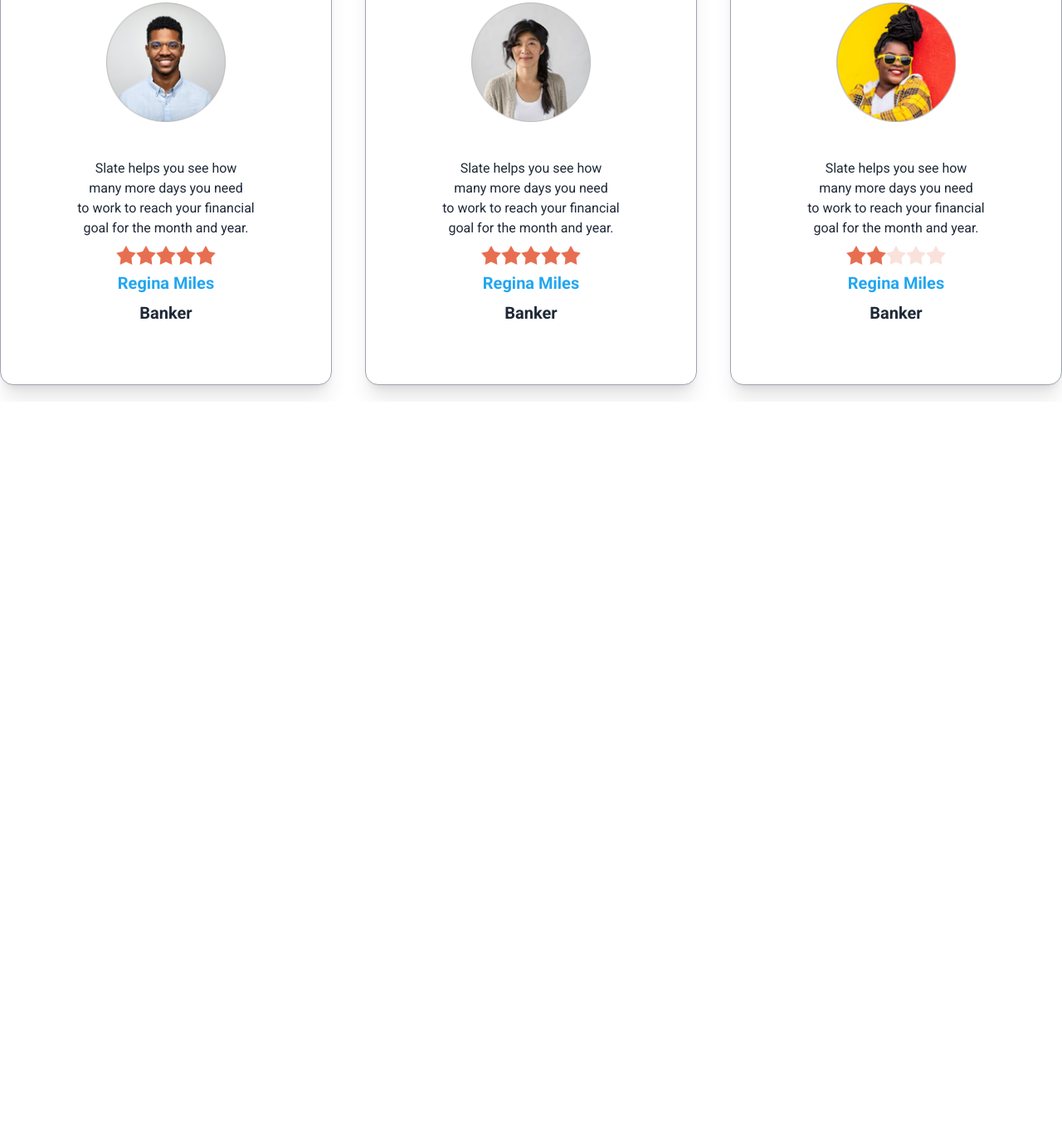
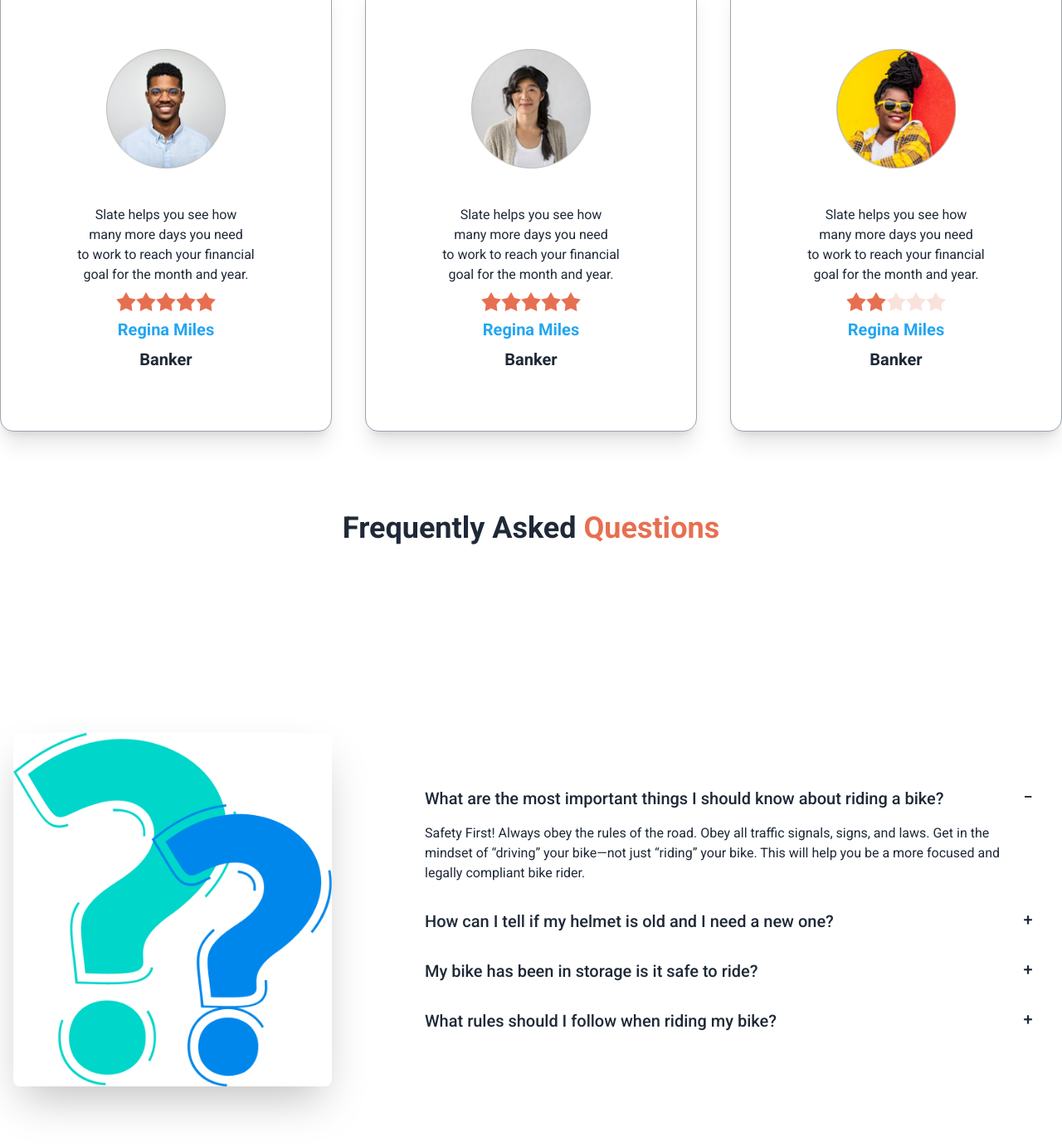
Before and after one commit to muddasirfaiyaj66/biker-zone, a plain HTML site: page index.html in a window 1280 px wide. Shown: the part 1775-3157 px from the top of the page at 83% size. Before the commit the page ends 2259 px from the top, so only its background shows below. Drawn offline with nearby package versions, Linux system fonts and the light colour scheme.

Commit message:
FAQ section complete

```diff
--- a/index.html
+++ b/index.html
@@ -39,7 +39,7 @@
 </head>
 
 <body class="font-poppins">
-    <header  class="max-w-screen-xl m-auto my-5">
+  <header class="max-w-screen-xl m-auto my-5">
     <nav>
       <div class="navbar bg-base-100">
         <div class="flex-1">
@@ -47,8 +47,7 @@
             <label tabindex="0" class="btn btn-ghost lg:hidden">
               <svg xmlns="http://www.w3.org/2000/svg" class="h-5 w-5" fill="none" viewBox="0 0 24 24"
                 stroke="currentColor">
-                                <path stroke-linecap="round" stroke-linejoin="round" stroke-width="2"
-                                    d="M4 6h16M4 12h8m-8 6h16" />
+                <path stroke-linecap="round" stroke-linejoin="round" stroke-width="2" d="M4 6h16M4 12h8m-8 6h16" />
               </svg>
             </label>
             <ul tabindex="0"
@@ -174,13 +173,13 @@
 
   </header>
 
-    <main  class="max-w-screen-xl m-auto my-5">
+  <main class="max-w-screen-xl m-auto my-5">
     <!-- featured bikes  -->
     <section class="my-5">
       <h1 class=" text-4xl font-black text-center my-2 "> Featured Bikes In This Year</h1>
       <p class="font-medium text-center text-[#E76F51] mb-15">Best bike collection</p>
       <div class="grid grid-cols-1 md:grid-cols-3 gap-5 p-10">
-          <div ><img src="./images/others/feature-bike.png" alt=""></div>
+        <div><img src="./images/others/feature-bike.png" alt=""></div>
         <div><img src="./images/others/feature-bike.png" alt=""></div>
         <div><img src="./images/others/feature-bike.png" alt=""></div>
       </div>
@@ -233,7 +232,7 @@
       </div>
     </section>
     <!-- happy clients review section  -->
-        <section>
+    <section class="my-24">
       <h1 class="text-4xl font-bold text-center my-10">Happy <span class="text-[#E76F51]">Clients says</span></h1>
       <!-- reviews container  -->
       <div class="grid grid-cols-1 md:grid-cols-2 lg:grid-cols-3 gap-5 md:gap-8 lg:gap-10">
@@ -243,9 +242,9 @@
             <img class="w-36" src="./images/others/user-1.png" alt="Shoes" class="rounded-xl" />
           </figure>
           <div class="card-body items-center text-center">
-                <p >Slate helps you see how <br>
-                  many more days you need  <br>
-                  to work to reach your financial  <br>
+            <p>Slate helps you see how <br>
+              many more days you need <br>
+              to work to reach your financial <br>
               goal for the month and year.</p>
             <!-- ratings  -->
             <div class="rating">
@@ -266,9 +265,9 @@
             <img class="w-36" src="./images/others/user-2.png" alt="Shoes" class="rounded-xl" />
           </figure>
           <div class="card-body items-center text-center">
-                <p >Slate helps you see how <br>
-                  many more days you need  <br>
-                  to work to reach your financial  <br>
+            <p>Slate helps you see how <br>
+              many more days you need <br>
+              to work to reach your financial <br>
               goal for the month and year.</p>
             <!-- ratings  -->
             <div class="rating">
@@ -289,9 +288,9 @@
             <img class="w-36" src="./images/others/user-3.png" alt="Shoes" class="rounded-xl" />
           </figure>
           <div class="card-body items-center text-center">
-                <p >Slate helps you see how <br>
-                  many more days you need  <br>
-                  to work to reach your financial  <br>
+            <p>Slate helps you see how <br>
+              many more days you need <br>
+              to work to reach your financial <br>
               goal for the month and year.</p>
             <!-- ratings  -->
             <div class="rating">
@@ -308,6 +307,69 @@
         </div>
       </div>
     </section>
+    <!-- Frequently Asked Questions section  -->
+    <section class="my-20 bg-[white]">
+      <h1 class="text-4xl font-bold text-center my-10">Frequently Asked <span class="text-[#E76F51]">Questions</span>
+      </h1>
+
+      <!-- content  -->
+      <div class="hero min-h-screen ">
+        <div class="hero-content flex-col lg:gap-24 lg:flex-row">
+          <img src="./images/others/faq.png" class="max-w-sm rounded-lg shadow-2xl" />
+          <!-- accordion  -->
+          <div>
+            <!-- first question  -->
+            <div class="collapse collapse-plus ">
+              <input type="radio" name="my-accordion-3" checked="checked" />
+              <div class="collapse-title text-xl font-medium">
+                What are the most important things I should
+                know about riding a bike?
+              </div>
+              <div class="collapse-content">
+                <p>Safety First! Always obey the rules of the road. Obey all traffic signals, signs, and laws. Get in
+                  the mindset of “driving” your bike—not just “riding” your bike. This will help you be a more focused
+                  and legally compliant bike rider. </p>
+              </div>
+            </div>
+            <!-- second question  -->
+            <div class="collapse collapse-plus ">
+              <input type="radio" name="my-accordion-3" />
+              <div class="collapse-title text-xl font-medium">
+                How can I tell if my helmet is old and I need a
+                new one?
+              </div>
+              <div class="collapse-content">
+                <p>It's important to look at when your helmet was made. All helmets made after 1974 have a production
+                  date stamp on them. If your helmet doesn't have a stamp, it's well past its expiration date</p>
+              </div>
+            </div>
+            <!-- third question  -->
+            <div class="collapse collapse-plus ">
+              <input type="radio" name="my-accordion-3" />
+              <div class="collapse-title text-xl font-medium">
+                My bike has been in storage is it safe to ride?
+              </div>
+              <div class="collapse-content">
+                <p>Probably not totally safe. It likely needs air and for various fittings, nuts and bolts to be
+                  checked.</p>
+              </div>
+            </div>
+            <!-- fourth question  -->
+            <div class="collapse collapse-plus ">
+              <input type="radio" name="my-accordion-3" />
+              <div class="collapse-title text-xl font-medium">
+                What rules should I follow when riding my bike?
+              </div>
+              <div class="collapse-content">
+                <p>To maximize your safety, always wear a helmet AND follow the rules of the road. Bicycles in many
+                  States are considered vehicles, and cyclists have the same rights and the same responsibilities to
+                  follow the rules of the road as motorists. When riding, always: Go With the Traffic Flow.</p>
+              </div>
+            </div>
+          </div>
+        </div>
+      </div>
+    </section>
   </main>
   <footer>
 
```
Lines whose indentation alone changed are shown as unchanged.
